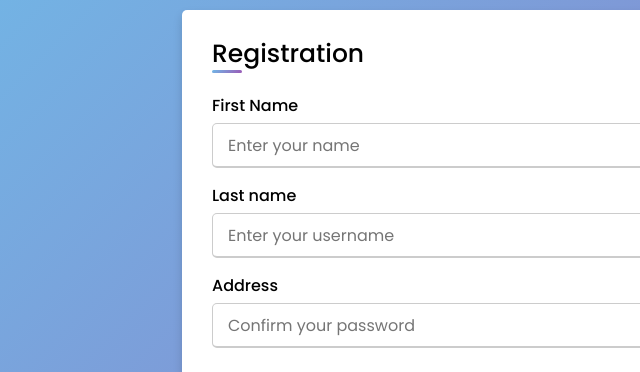
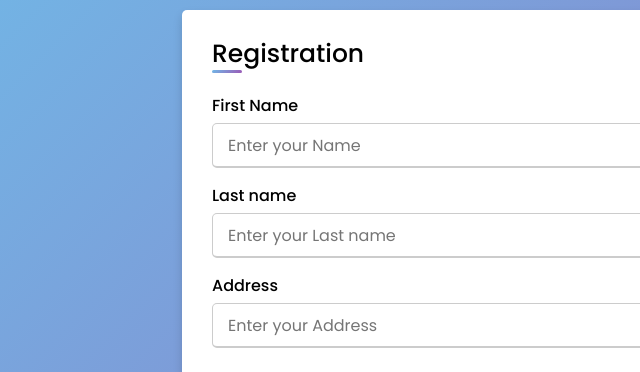
Before and after one commit to Captainkhkhamp/Demo-Register, a plain HTML site: page index.html in a window 1280 px wide. Shown: the top 372 px of the page, 108-748 px from the left. Drawn offline with Linux system fonts and the light colour scheme.

Commit message:
Update index.html

```diff
--- a/index.html
+++ b/index.html
@@ -13,15 +13,15 @@
         <div class="user-details">
           <div class="input-box">
             <span class="details">First Name</span>
-            <input type="text" placeholder="Enter your name" required>
+            <input type="text" placeholder="Enter your Name" required>
           </div>
           <div class="input-box">
             <span class="details">Last name</span>
-            <input type="text" placeholder="Enter your username" required>
+            <input type="text" placeholder="Enter your Last name" required>
           </div>
           <div class="input-box">
             <span class="details">Address</span>
-            <input type="text" placeholder="Confirm your password" required>
+            <input type="text" placeholder="Enter your Address" required>
           </div>
         </div>
         <div class="gender-details">
```
